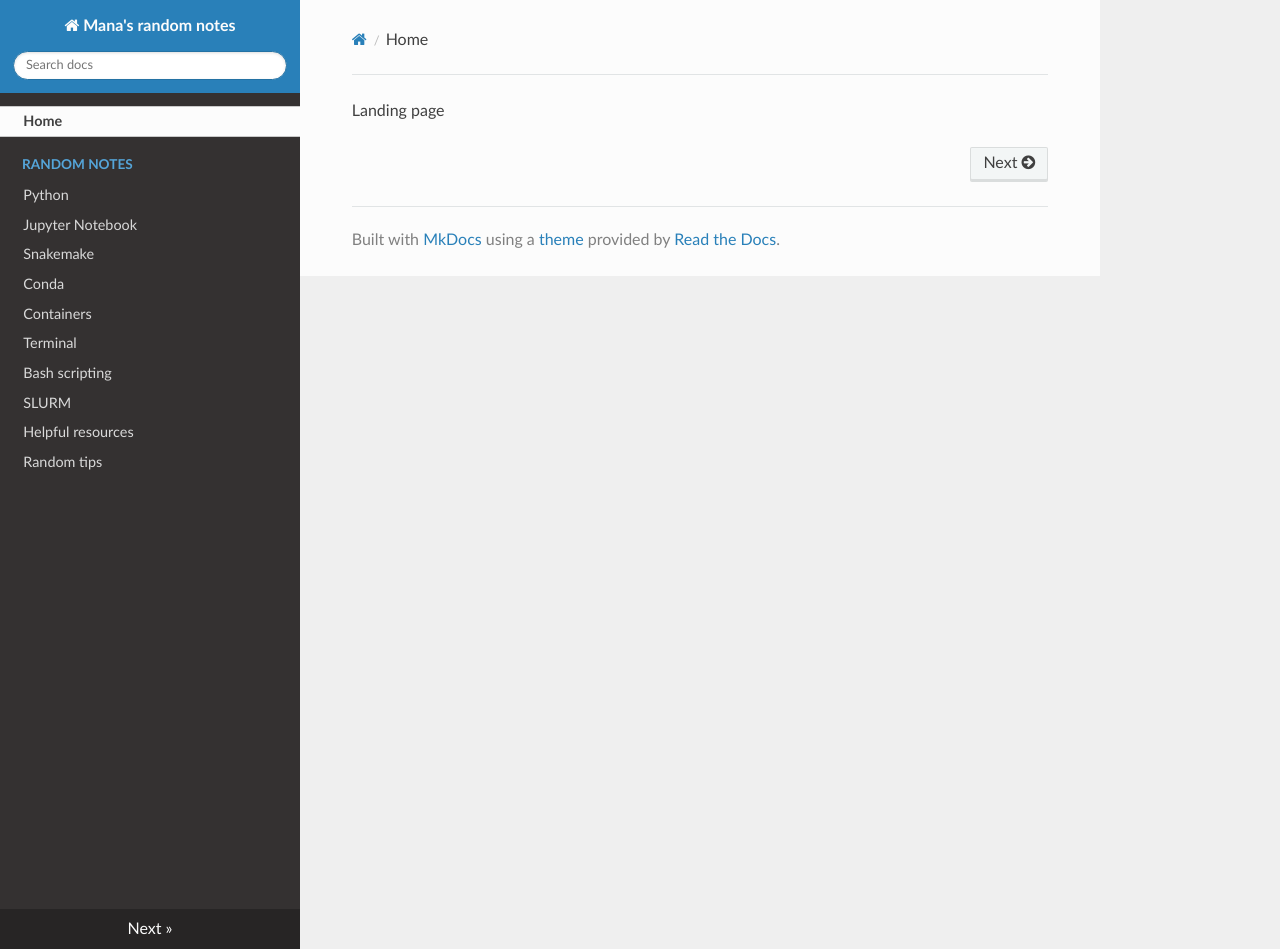
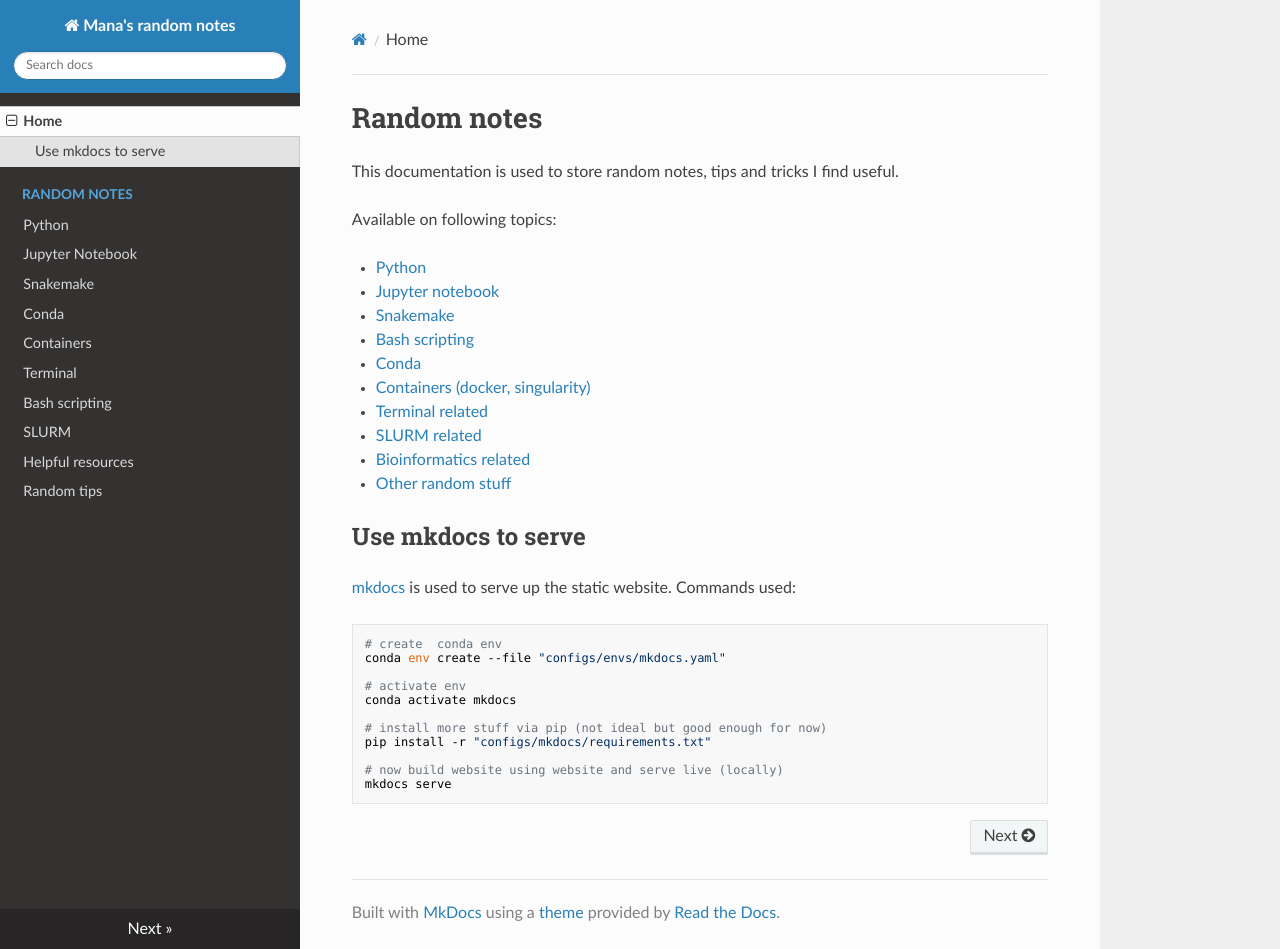
Before and after one commit to ManavalanG/mana_random_notes, an MkDocs documentation site: the page built from docs/index.md, in a window 1280 px wide and 949 px high. Built offline with MkDocs 1.6.1, drawn with Linux system fonts in a browser that asks for light colours; nearby versions of some CDN libraries.

Commit message:
updates readme

````diff
--- a/README.md
+++ b/README.md
@@ -1,4 +1,8 @@
-Random notes on following topics:
+# Random notes
+
+This documentation is used to store random notes, tips and tricks I find useful.
+
+Available on following topics:
 
 - [Python](./docs/python.md)
 - [Jupyter notebook](./docs/jupyter_notebook.md)
@@ -14,15 +18,17 @@ Random notes on following topics:
 
 ## Use mkdocs to serve
 
+[mkdocs](https://www.mkdocs.org/) is used to serve up the static website. Commands used:
+
 ```sh
 # create  conda env
-conda env create --file configs/envs/mkdocs.yaml
+conda env create --file "configs/envs/mkdocs.yaml"
 
 # activate env
 conda activate mkdocs
 
 # install more stuff via pip (not ideal but good enough for now)
-pip install -r configs/mkdocs/requirements.txt
+pip install -r "configs/mkdocs/requirements.txt"
 
 # now build website using website and serve live (locally)
 mkdocs serve
--- a/docs/index.md
+++ b/docs/index.md
@@ -1 +1 @@
-Landing page
+{!README.md!}
````
